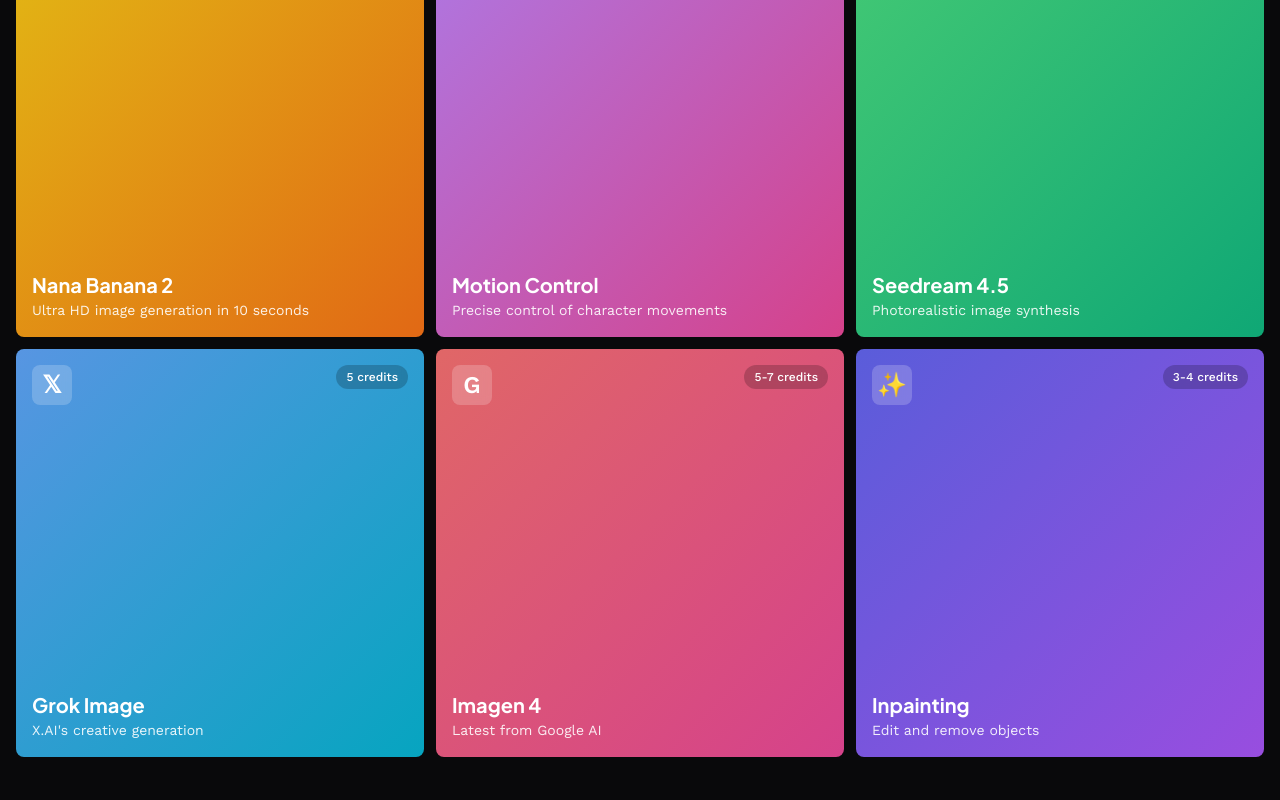
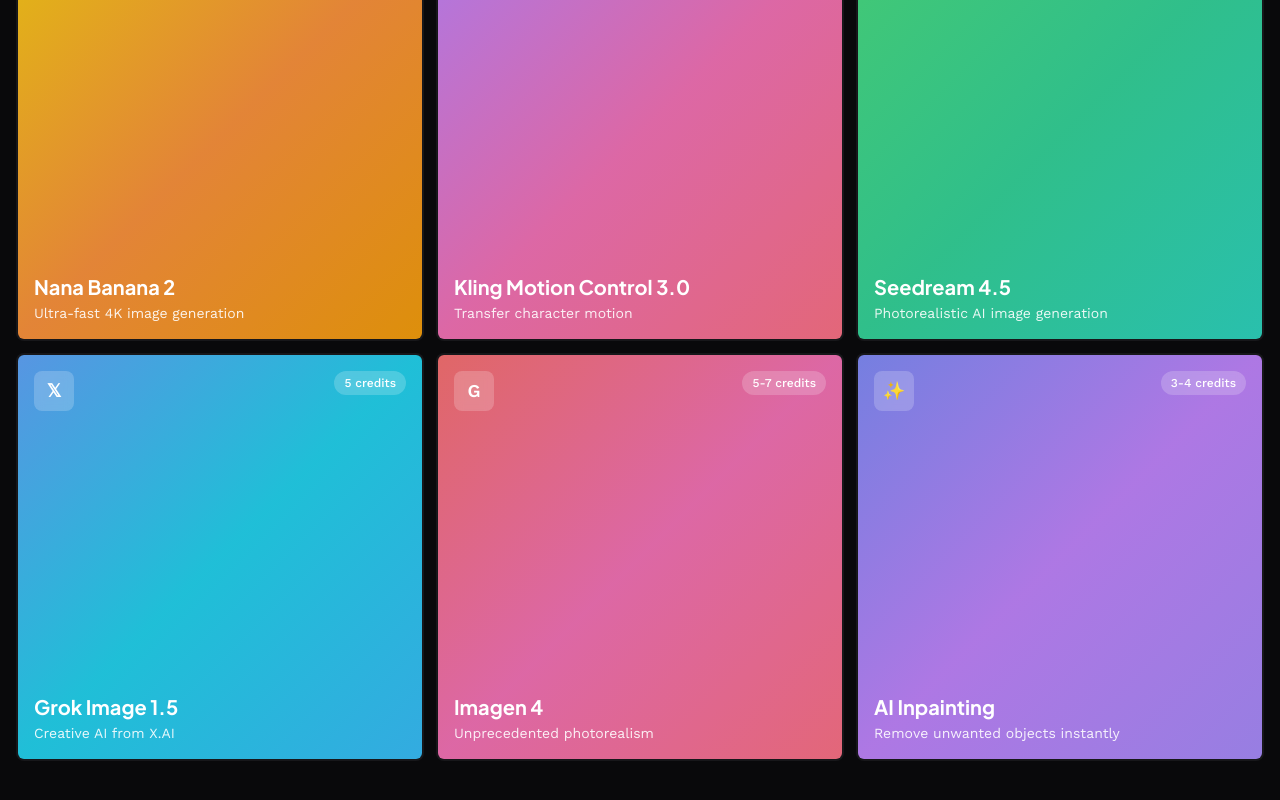
Before and after one commit to ashinstinct/sg-3f9e0639-0e46-47e0-ba87-cf415efaed8a-1774293159, a Next.js app: page / in a window 1280 px wide. Shown: the part 844-1644 px from the top of the page. Built offline with nearby package versions, Linux system fonts and the light colour scheme.

Commit message:
style(ui): update featured models with official branding

```diff
--- a/src/components/FeaturedModels.tsx
+++ b/src/components/FeaturedModels.tsx
@@ -4,52 +4,58 @@ import Link from "next/link";
 
 const FEATURED_MODELS = [
   {
+    id: "nana-banana",
     name: "Nana Banana 2",
-    tagline: "Ultra HD image generation in 10 seconds",
+    tagline: "Ultra-fast 4K image generation",
+    logo: "🍌",
     credits: "4-5 credits",
-    color: "from-yellow-400 to-orange-500",
+    gradient: "from-yellow-400 via-orange-400 to-amber-500",
     href: "/images/nana-banana",
-    logo: "🍌", // Temporary - will be replaced with actual logo
   },
   {
-    name: "Motion Control",
-    tagline: "Precise control of character movements",
+    id: "kling-motion",
+    name: "Kling Motion Control 3.0",
+    tagline: "Transfer character motion",
+    logo: "K",
     credits: "12-20 credits",
-    color: "from-purple-400 to-pink-500",
+    gradient: "from-purple-400 via-pink-400 to-rose-400",
     href: "/video/kling",
-    logo: "K", // Kling logo placeholder
   },
   {
+    id: "seedream",
     name: "Seedream 4.5",
-    tagline: "Photorealistic image synthesis",
+    tagline: "Photorealistic AI image generation",
+    logo: "S",
     credits: "4-5 credits",
-    color: "from-green-400 to-emerald-500",
-    href: "/images/generate",
-    logo: "S",
+    gradient: "from-green-400 via-emerald-400 to-teal-400",
+    href: "/images/seedream",
   },
   {
-    name: "Grok Image",
-    tagline: "X.AI's creative generation",
+    id: "grok",
+    name: "Grok Image 1.5",
+    tagline: "Creative AI from X.AI",
+    logo: "𝕏",
     credits: "5 credits",
-    color: "from-blue-400 to-cyan-500",
+    gradient: "from-blue-400 via-cyan-400 to-sky-400",
     href: "/images/grok",
-    logo: "𝕏", // X.AI logo
   },
   {
+    id: "imagen",
     name: "Imagen 4",
-    tagline: "Latest from Google AI",
+    tagline: "Unprecedented photorealism",
+    logo: "G",
     credits: "5-7 credits",
-    color: "from-red-400 to-pink-500",
+    gradient: "from-red-400 via-pink-400 to-rose-400",
     href: "/images/generate",
-    logo: "G", // Google logo placeholder
   },
   {
-    name: "Inpainting",
-    tagline: "Edit and remove objects",
+    id: "inpainting",
+    name: "AI Inpainting",
+    tagline: "Remove unwanted objects instantly",
+    logo: "✨",
     credits: "3-4 credits",
-    color: "from-indigo-500 to-purple-500",
+    gradient: "from-indigo-400 via-purple-400 to-violet-400",
     href: "/edit/inpaint",
-    logo: "✨",
   },
 ];
 
@@ -58,44 +64,40 @@ export function FeaturedModels() {
     <section className="py-6">
       <div className="flex items-center justify-between mb-4">
         <div>
-          <h2 className="font-heading font-bold text-2xl mb-1">TOP CHOICE</h2>
-          <p className="text-sm text-muted-foreground">
+          <h2 className="font-heading font-bold text-2xl md:text-3xl mb-1">
+            TOP CHOICE
+          </h2>
+          <p className="text-xs md:text-sm text-muted-foreground">
             Creator-recommended tools tailored for you
           </p>
         </div>
-        <Link
-          href="/tools"
-          className="flex items-center gap-1 text-sm font-medium text-primary hover:underline"
-        >
+        <Link href="/tools" className="flex items-center gap-1 text-sm text-primary hover:text-primary/80 transition-colors">
           See all
           <ArrowRight className="w-4 h-4" />
         </Link>
       </div>
 
-      <div className="grid grid-cols-2 md:grid-cols-3 gap-3">
+      <div className="grid grid-cols-2 lg:grid-cols-3 gap-3">
         {FEATURED_MODELS.map((model) => (
-          <Link key={model.name} href={model.href}>
-            <Card className="group relative overflow-hidden border-0 h-full aspect-square">
-              {/* Gradient background */}
-              <div className={`absolute inset-0 bg-gradient-to-br ${model.color} opacity-90 group-hover:opacity-100 transition-opacity`} />
+          <Link key={model.id} href={model.href}>
+            <Card className="group relative overflow-hidden border-2 border-border/50 hover:border-primary/50 transition-all duration-300 hover:shadow-lg hover:shadow-primary/10 cursor-pointer h-full aspect-square">
+              <div className={`absolute inset-0 bg-gradient-to-br ${model.gradient} opacity-90`} />
 
-              <CardContent className="relative h-full p-4 flex flex-col justify-between text-white">
-                {/* Top section - Logo and Credits */}
+              <CardContent className="relative z-10 p-4 h-full flex flex-col justify-between">
                 <div className="flex items-start justify-between">
-                  <div className="w-10 h-10 rounded-lg bg-white/20 backdrop-blur-sm flex items-center justify-center text-2xl font-bold">
+                  <div className="w-10 h-10 rounded-lg bg-white/20 backdrop-blur-sm flex items-center justify-center text-white font-bold text-lg">
                     {model.logo}
                   </div>
-                  <span className="px-2.5 py-1 rounded-full bg-black/20 backdrop-blur-sm text-xs font-medium">
+                  <span className="text-xs px-2.5 py-1 rounded-full bg-white/20 backdrop-blur-sm text-white font-medium">
                     {model.credits}
                   </span>
                 </div>
 
-                {/* Bottom section - Name and Tagline */}
-                <div>
-                  <h3 className="font-heading font-bold text-xl mb-1 leading-tight">
+                <div className="text-white">
+                  <h3 className="font-heading font-bold text-lg md:text-xl mb-1 leading-tight">
                     {model.name}
                   </h3>
-                  <p className="text-sm text-white/90 leading-snug">
+                  <p className="text-sm text-white/90 leading-tight">
                     {model.tagline}
                   </p>
                 </div>
```
